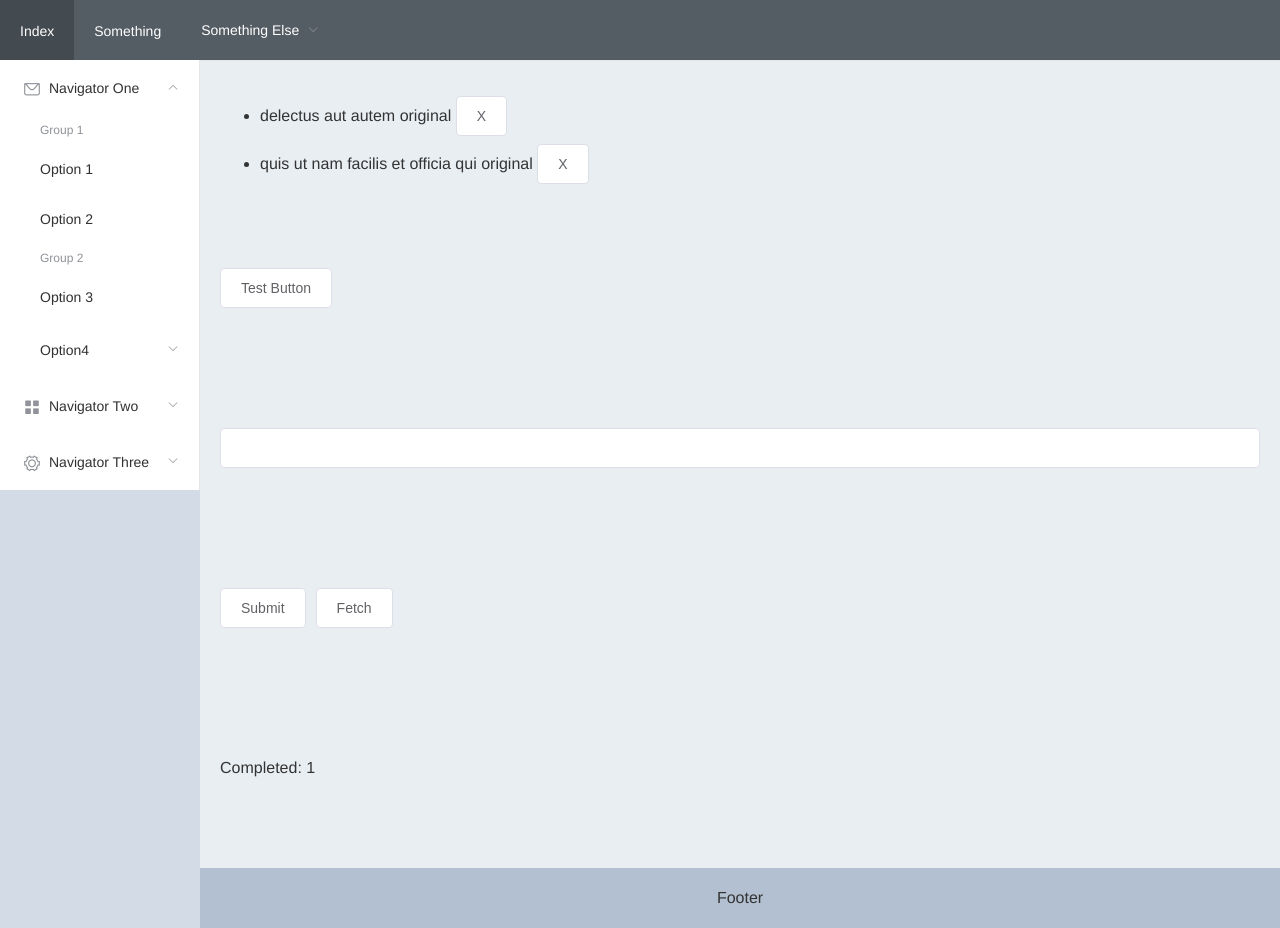
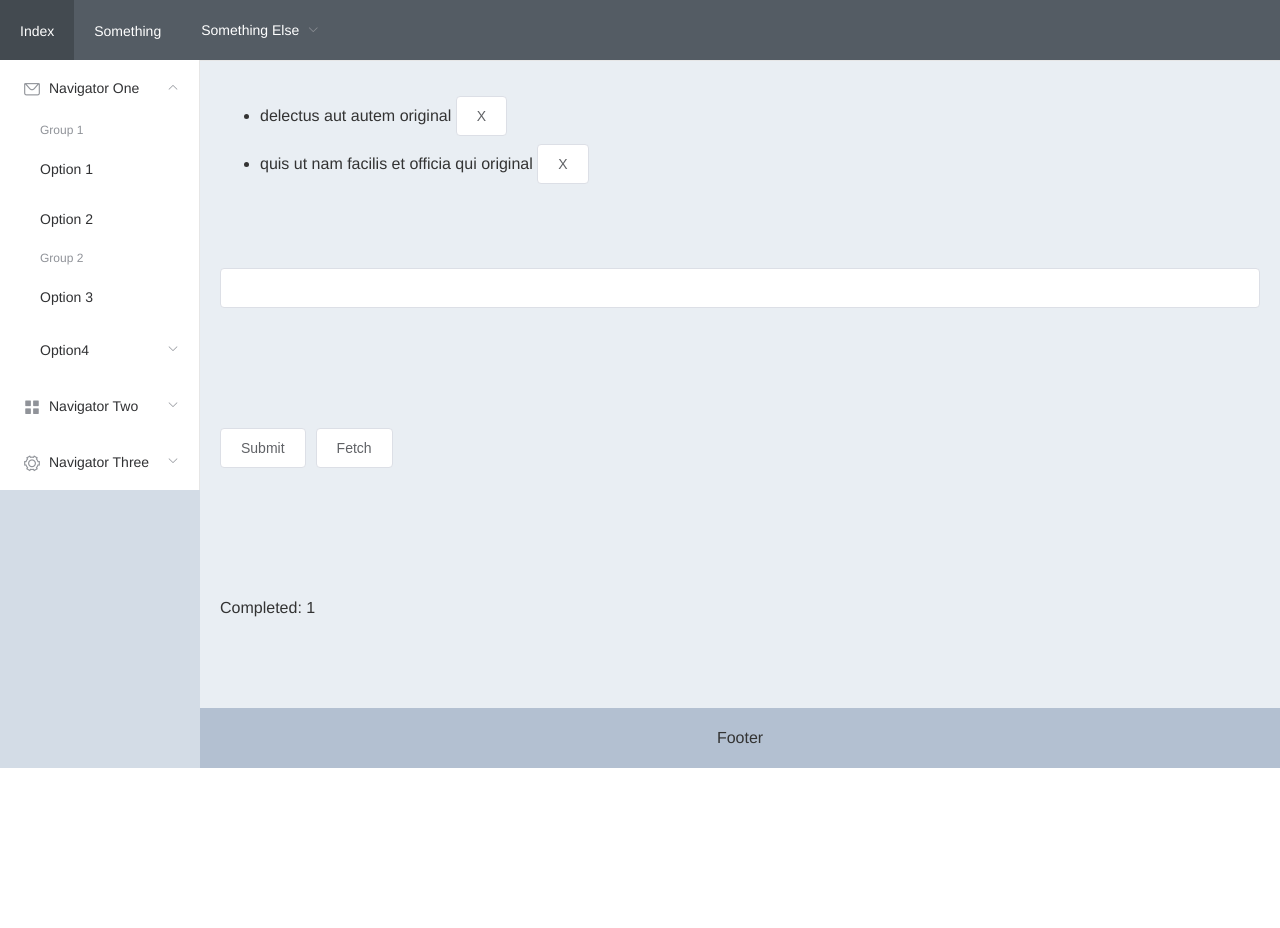
Before and after one commit to tomeightyeight/nuxt-dummy-application, a Nuxt app: page /todos in a window 1280 px wide. After the commit the page ends 800 px from the top, so only its background shows below. Built offline with nearby package versions, Linux system fonts and the light colour scheme.

Commit message:
Fix state import, remove dummy button and update snapshot

```diff
--- a/pages/todos.vue
+++ b/pages/todos.vue
@@ -6,10 +6,6 @@
         <el-button class="btn-remove" @click.prevent="remove(index)">X</el-button>
       </li>
     </ul>
-
-    <div>
-      <el-button class="btn-remove" @click.prevent="remove(0)">Test Button</el-button>
-    </div>
 
     <el-input class="input-new-todo" v-model="input"></el-input>
     <el-button class="btn-submit" @click.prevent="submit()">Submit</el-button>
```
Also changed, not shown: 2 other files (tests, documents, lock files or other folders).
